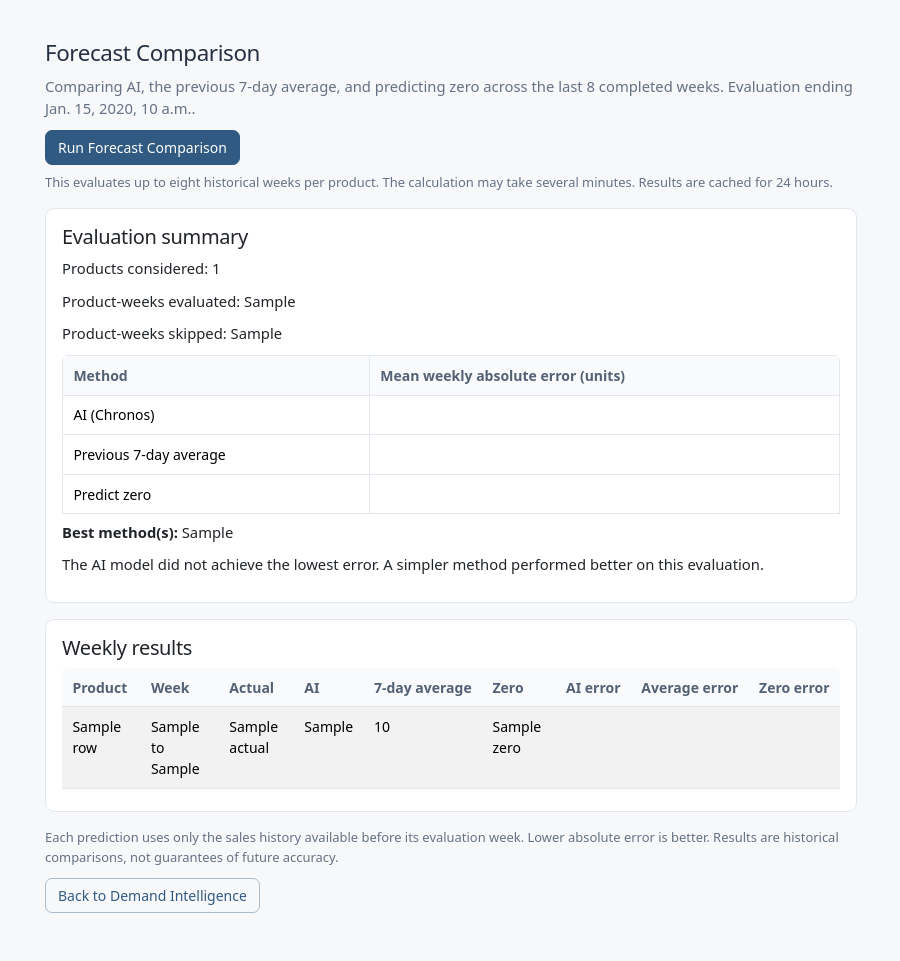
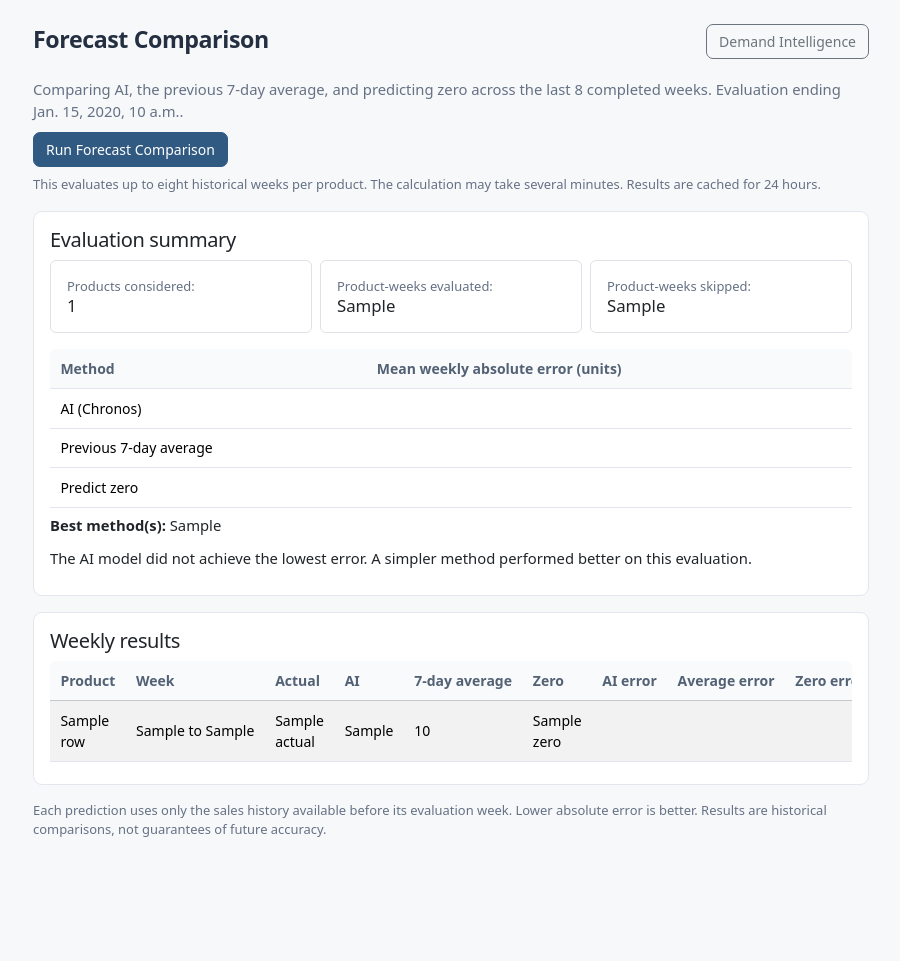
Before and after one commit to mehreen-7547/ai-assisted-inventory-manager, a Django app: template intelligence/templates/intelligence/weekly_evaluation.html in a window 1280 px wide. Shown: the whole page, without its empty margins (189-1089 px from the left). After the commit the page ends 837 px from the top, so only its background shows below. Run offline with Django 5.2, Linux system fonts and the light colour scheme; the template is opened without the code that fills it: most values are stand-ins (such as "Sample title", 1, 10 or a date in 2020).

Commit message:
Refine intelligence layout and forecast comparison readability

```diff
--- a/intelligence/templates/intelligence/weekly_evaluation.html
+++ b/intelligence/templates/intelligence/weekly_evaluation.html
@@ -4,8 +4,8 @@
 {% block title %}Forecast Comparison{% endblock %}
 
 {% block content %}
-<div class="container py-3">
-    <h2>Forecast Comparison</h2>
+<div class="intelligence-page">
+    <div class="page-heading"><h1>Forecast Comparison</h1><a href="{% url 'intelligence_dashboard' %}" class="btn btn-outline-secondary">Demand Intelligence</a></div>
 
     <p class="text-secondary">
         Comparing AI, the previous 7-day average, and
@@ -29,21 +29,15 @@
         <div class="card-body">
             <h3 class="h5">Evaluation summary</h3>
 
-            <p>Products considered:
-                {{ evaluation.product_count }}
-            </p>
-
-            <p>Product-weeks evaluated:
-                {{ evaluation.evaluated_product_weeks }}
-            </p>
-
-            <p>Product-weeks skipped:
-                {{ evaluation.skipped_product_weeks }}
-            </p>
+            <div class="row g-2 mb-3">
+                <div class="col-sm-4"><div class="border rounded p-3"><div class="small text-secondary">Products considered:</div><div class="h4 mb-0">{{ evaluation.product_count }}</div></div></div>
+                <div class="col-sm-4"><div class="border rounded p-3"><div class="small text-secondary">Product-weeks evaluated:</div><div class="h4 mb-0">{{ evaluation.evaluated_product_weeks }}</div></div></div>
+                <div class="col-sm-4"><div class="border rounded p-3"><div class="small text-secondary">Product-weeks skipped:</div><div class="h4 mb-0">{{ evaluation.skipped_product_weeks }}</div></div></div>
+            </div>
 
             {% if evaluation.evaluated_product_weeks %}
                 <div class="table-responsive">
-                    <table class="table table-bordered">
+                    <table class="table table-hover align-middle">
                         <thead>
                             <tr>
                                 <th>Method</th>
@@ -91,12 +85,12 @@
         <div class="card-body">
             <h3 class="h5">Weekly results</h3>
 
-            <div class="table-responsive">
-                <table class="table table-sm table-striped">
-                    <thead>
+            <div class="table-responsive" style="max-height: 480px; overflow: auto;">
+                <table class="table table-sm table-striped align-middle">
+                    <thead class="table-light sticky-top">
                         <tr>
                             <th>Product</th>
-                            <th>Week</th>
+                            <th class="text-nowrap">Week</th>
                             <th>Actual</th>
                             <th>AI</th>
                             <th>7-day average</th>
@@ -110,7 +104,7 @@
                         {% for row in evaluation.rows %}
                             <tr>
                                 <td>{{ row.product_name }}</td>
-                                <td>{{ row.week_start }} to {{ row.week_end }}</td>
+                                <td class="text-nowrap">{{ row.week_start }} to {{ row.week_end }}</td>
                                 <td>{{ row.actual }}</td>
                                 <td>{{ row.ai }}</td>
                                 <td>{{ row.average }}</td>
@@ -136,9 +130,6 @@
         Results are historical comparisons, not guarantees of future accuracy.
     </p>
 
-    <a href="{% url 'intelligence_dashboard' %}"
-       class="btn btn-outline-primary">
-        Back to Demand Intelligence
-    </a>
+
 </div>
 {% endblock %}
```
